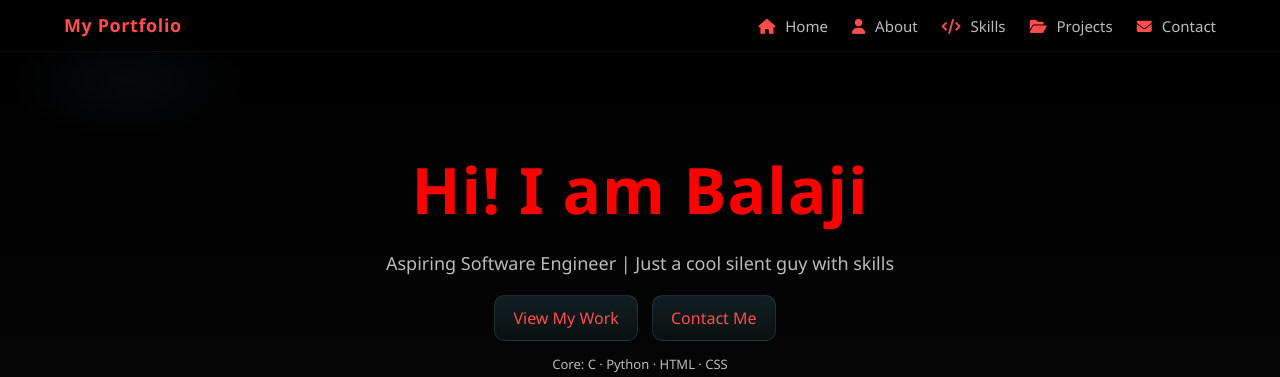
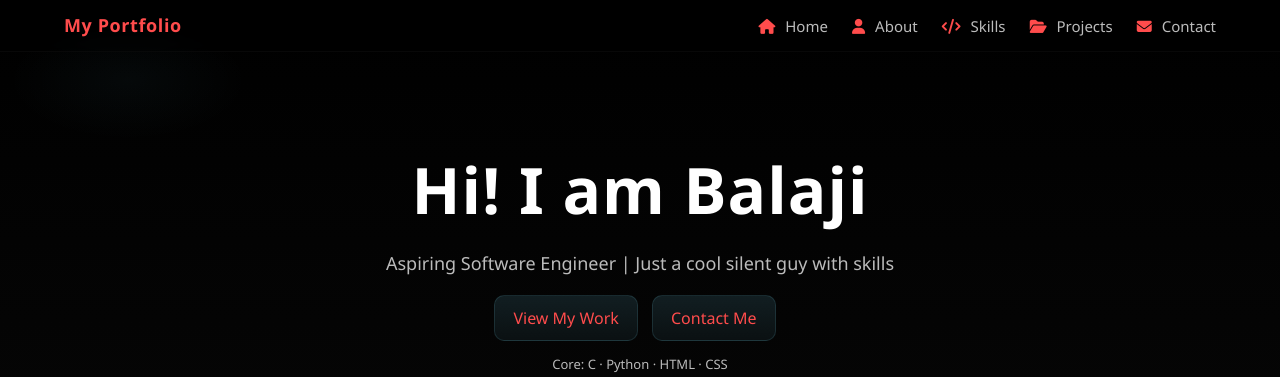
Before and after one commit to Balaji-Coder06/Portfolio, a plain HTML site: page index.html in a window 1280 px wide. Shown: the top 377 px of the page. Drawn offline with Linux system fonts and the light colour scheme.

Commit message:
Update index.html

```diff
--- a/index.html
+++ b/index.html
@@ -28,7 +28,7 @@
   <main>
     <section id="hero" class="hero">
       <div class="container">
-        <h1 style="color:red;" class="hero-title">Hi! I am Balaji</h1>
+        <h1 style="color:#FFFFFF;" class="hero-title">Hi! I am Balaji</h1>
       </div>
 
       <div class="hero-body">
```
